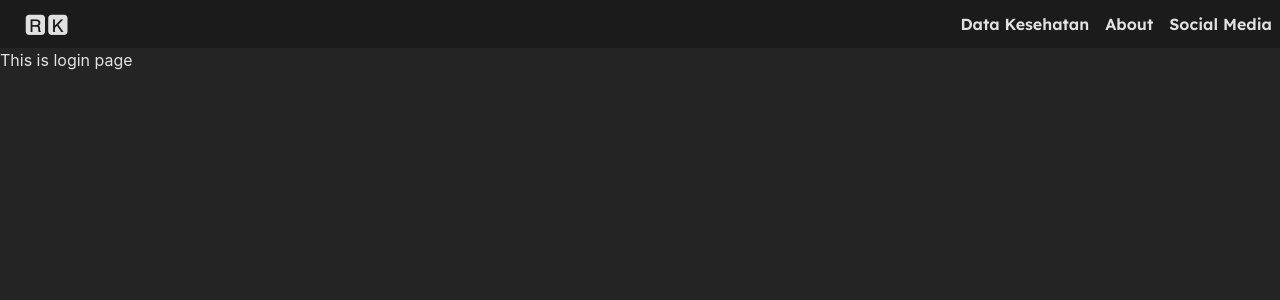
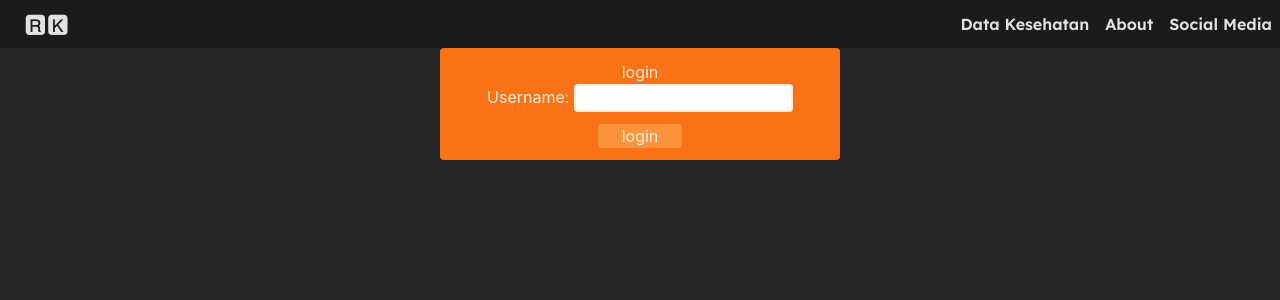
Before and after one commit to Rakhapy/tgs-infor, a React (Vite) app: page /login in a window 1280 px wide. Shown: the top 300 px of the page. Built offline with nearby package versions, Linux system fonts and the light colour scheme.

Commit message:
update modal dan menambhkan ui tamplate login / register

```diff
--- a/src/components/auth/layout/index.jsx
+++ b/src/components/auth/layout/index.jsx
@@ -3,11 +3,20 @@ const Layout = (props) => {
 const { type } = props
 
     return (
-        <>
-        <main>
-            <h2>This is {type} page</h2>
-        </main>
-        </>
+        <div className="flex justify-center">
+        <div className="container flex flex-col justify-center items-center w-[25rem] rounded p-3 bg-orange-500">
+            <div className="title">
+                <h1>{type}</h1>
+            </div>
+            <form onSubmit={() => {console.log()}} className="flex gap-3 flex-col justify-center items-center">
+                <span>
+                <label htmlFor="username">Username: </label>
+                <input name="username" className="font-poppins rounded px-1 border-2 border-orange-100" type="text" />
+                </span>
+                <button className="bg-orange-400 rounded px-6" >{type}</button>
+            </form>
+        </div>
+        </div>
     )
 }
 
--- a/src/components/auth/login/index.jsx
+++ b/src/components/auth/login/index.jsx
@@ -2,7 +2,7 @@ import Layout from "../layout"
 
 const Login = () => {
     return(
-        <Layout type="login" />
+        <Layout type="login"></Layout>
     )
 }
 
--- a/src/components/datkes/index.jsx
+++ b/src/components/datkes/index.jsx
@@ -1,7 +1,7 @@
 import axios from "axios"
 
 export const Datkes = (callback) => {
-    const URL = "https://6634be239bb0df2359a29552.mockapi.io/data/menu"
+    const URL = ("https://6634be239bb0df2359a29552.mockapi.io/data/menu")
     axios.get(URL)
     .then((res) => {
         callback(res.data)
--- a/src/components/modal/index.jsx
+++ b/src/components/modal/index.jsx
@@ -32,7 +32,7 @@ const Modal = ({open, close, product}) => {
                         <h1><b>Rp. 100.000</b></h1>
                     </div>
                     <div className="tombol">
-                    <button className="bg-transparent border-2 border-blue-500 px-4 w-auto h-auto text-lg font-semibold shadow-sm rounded duration-200 hover:bg-blue-500 " >Add to cart</button>
+                    <button className="bg-transparent border-2 border-blue-500 px-4 w-auto h-auto text-lg font-semibold shadow-sm rounded duration-200 mb-5 hover:bg-blue-500 " >Add to cart</button>
                     </div>
                 </div>
 
--- a/src/components/navbar/index.jsx
+++ b/src/components/navbar/index.jsx
@@ -6,7 +6,7 @@ const Navbar = () => {
             <h1 className="text-2xl font-bold" ><a href="">🆁🅺</a></h1>
             </div>
             <div className="ul-navbar flex flex-row justify-center items-center">
-                <ul className="max-sm:hidden flex font-semibold font-lexend justify-center items-center gap-4">
+                <ul className="max-md:hidden flex font-semibold font-lexend justify-center items-center gap-4">
                     <li><a href="/data-kesehatan">Data Kesehatan</a></li>
                     <li><a href="/about">About</a></li>
                     <li><a href="https://www.instagram.com/rakhaprawira_y">Social Media</a></li>
```
Also changed, not shown: 1 other file (tests, documents, lock files or other folders).
